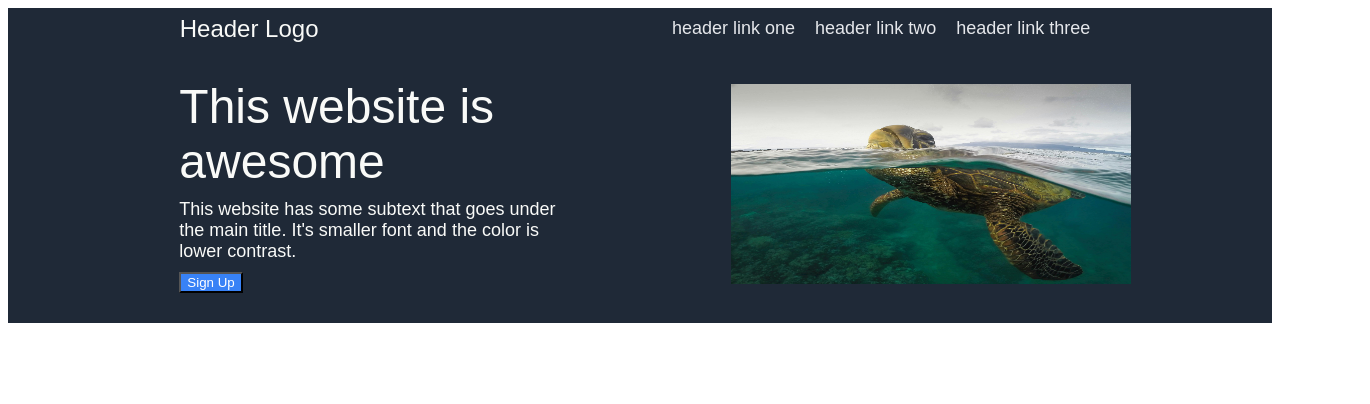
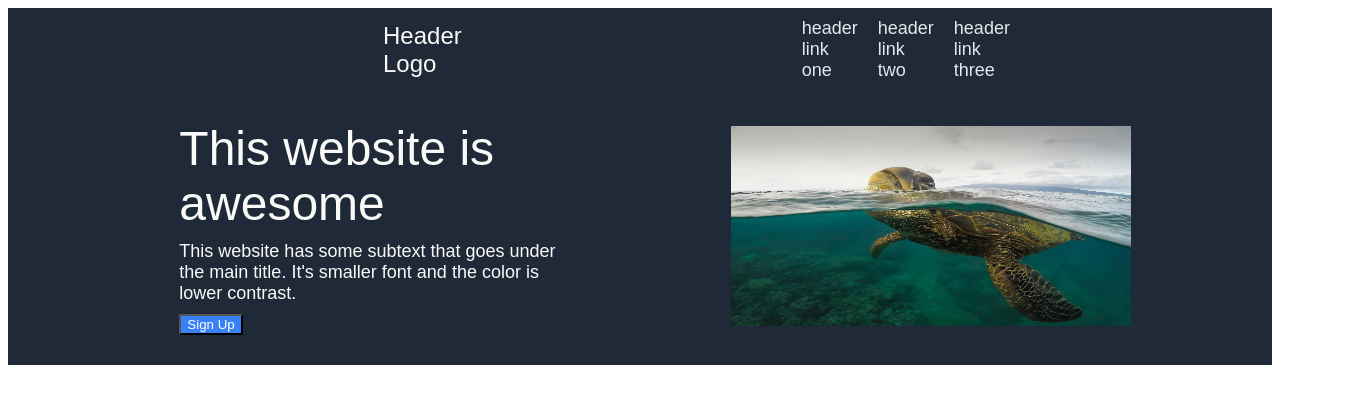
Before and after one commit to Jarrellmarc/odin-landing, a plain HTML site: page landing.html in a window 1280 px wide. Shown: the whole page, 1370 px wide, since content can reach past the window. Drawn offline with Linux system fonts and the light colour scheme.

Commit message:
Modify header styling
Modify header styling

```diff
--- a/styles.css
+++ b/styles.css
@@ -14,7 +14,8 @@ button {
 }
 
 .header-one {
-    justify-content: space-around;
+    gap: 330px;
+    justify-content: space-between;
 }
 
 .header-two {
@@ -24,6 +25,7 @@ button {
 .logo {
     font-size: 24px;
     color: #f9faf8;
+    padding-left: 375px;
 
 }
 
@@ -31,6 +33,7 @@ button {
     font-size: 18px;
     color: #e5e7eb;
     display: flex;
+    padding-right: 350px;
 }
 
 .link-one {
@@ -66,3 +69,7 @@ button {
 .sign-up {
     margin: 10px;
 }
+
+.header-right {
+
+}
```
